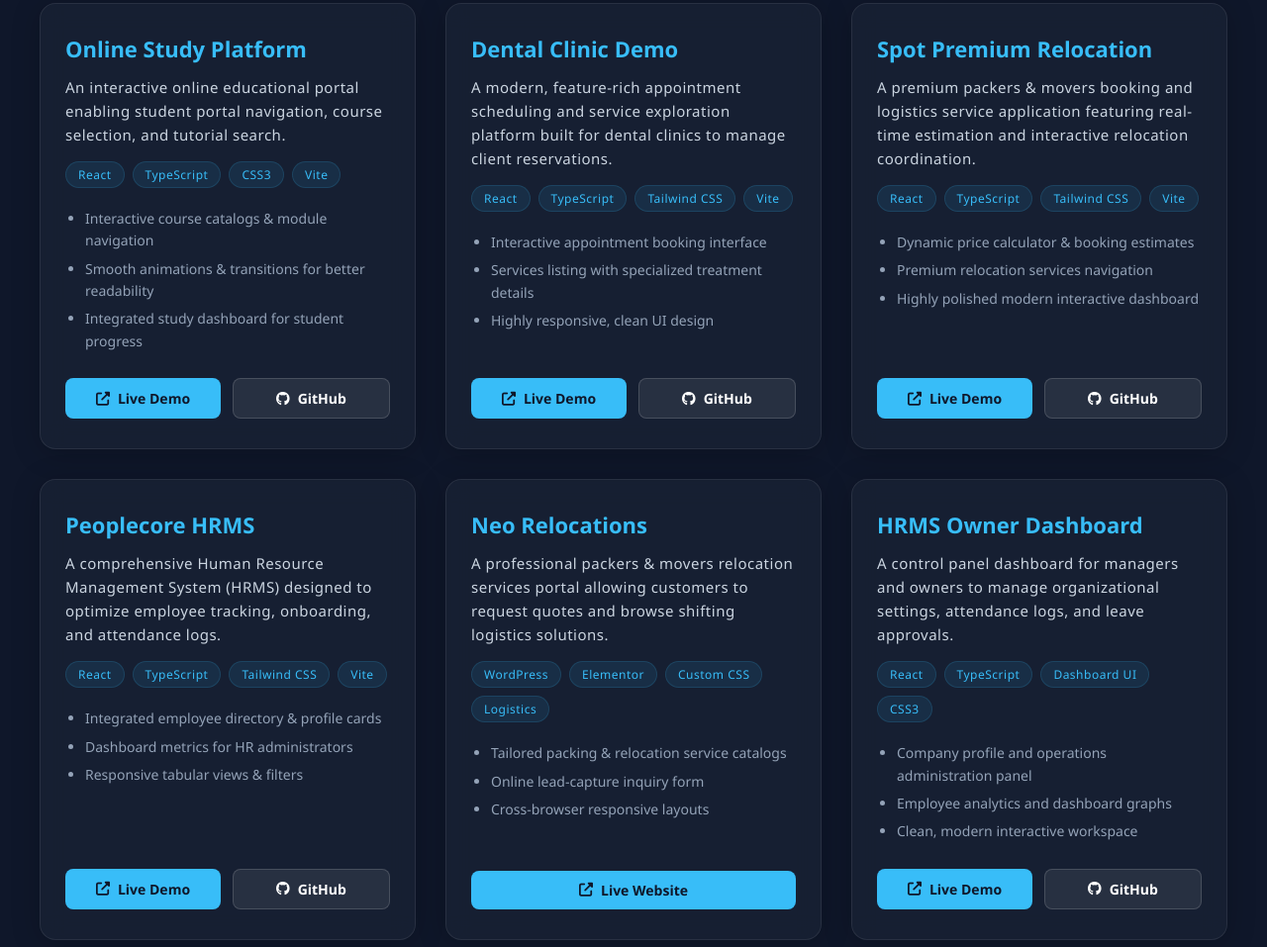
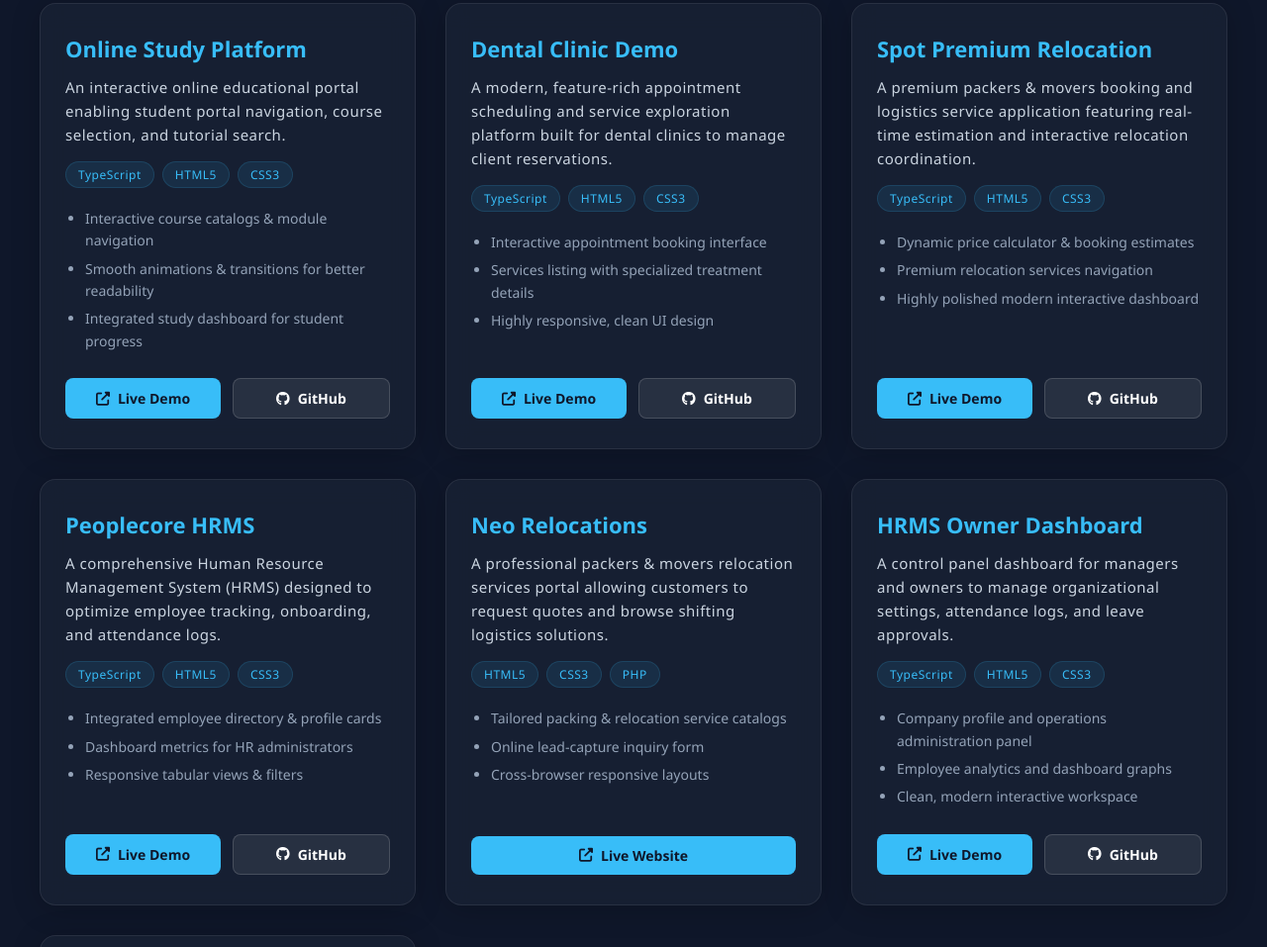
Before and after one commit to Amanverma23-collab/aman-portfolio, a plain HTML site: page index.html in a window 1280 px wide. Shown: the part 2710-3667 px from the top of the page at 99% size. Drawn offline with nearby package versions, Linux system fonts and the light colour scheme.

Commit message:
Update project tags to represent actual coding languages used

```diff
--- a/index.html
+++ b/index.html
@@ -243,10 +243,9 @@
                     An interactive online educational portal enabling student portal navigation, course selection, and tutorial search.
                 </p>
                 <div class="project-tags">
-                    <span class="tag">React</span>
                     <span class="tag">TypeScript</span>
+                    <span class="tag">HTML5</span>
                     <span class="tag">CSS3</span>
-                    <span class="tag">Vite</span>
                 </div>
                 <ul>
                     <li>Interactive course catalogs & module navigation</li>
@@ -270,10 +269,9 @@
                     A modern, feature-rich appointment scheduling and service exploration platform built for dental clinics to manage client reservations.
                 </p>
                 <div class="project-tags">
-                    <span class="tag">React</span>
                     <span class="tag">TypeScript</span>
-                    <span class="tag">Tailwind CSS</span>
-                    <span class="tag">Vite</span>
+                    <span class="tag">HTML5</span>
+                    <span class="tag">CSS3</span>
                 </div>
                 <ul>
                     <li>Interactive appointment booking interface</li>
@@ -297,10 +295,9 @@
                     A premium packers & movers booking and logistics service application featuring real-time estimation and interactive relocation coordination.
                 </p>
                 <div class="project-tags">
-                    <span class="tag">React</span>
                     <span class="tag">TypeScript</span>
-                    <span class="tag">Tailwind CSS</span>
-                    <span class="tag">Vite</span>
+                    <span class="tag">HTML5</span>
+                    <span class="tag">CSS3</span>
                 </div>
                 <ul>
                     <li>Dynamic price calculator & booking estimates</li>
@@ -324,10 +321,9 @@
                     A comprehensive Human Resource Management System (HRMS) designed to optimize employee tracking, onboarding, and attendance logs.
                 </p>
                 <div class="project-tags">
-                    <span class="tag">React</span>
                     <span class="tag">TypeScript</span>
-                    <span class="tag">Tailwind CSS</span>
-                    <span class="tag">Vite</span>
+                    <span class="tag">HTML5</span>
+                    <span class="tag">CSS3</span>
                 </div>
                 <ul>
                     <li>Integrated employee directory & profile cards</li>
@@ -351,10 +347,9 @@
                     A professional packers & movers relocation services portal allowing customers to request quotes and browse shifting logistics solutions.
                 </p>
                 <div class="project-tags">
-                    <span class="tag">WordPress</span>
-                    <span class="tag">Elementor</span>
-                    <span class="tag">Custom CSS</span>
-                    <span class="tag">Logistics</span>
+                    <span class="tag">HTML5</span>
+                    <span class="tag">CSS3</span>
+                    <span class="tag">PHP</span>
                 </div>
                 <ul>
                     <li>Tailored packing & relocation service catalogs</li>
@@ -375,9 +370,8 @@
                     A control panel dashboard for managers and owners to manage organizational settings, attendance logs, and leave approvals.
                 </p>
                 <div class="project-tags">
-                    <span class="tag">React</span>
                     <span class="tag">TypeScript</span>
-                    <span class="tag">Dashboard UI</span>
+                    <span class="tag">HTML5</span>
                     <span class="tag">CSS3</span>
                 </div>
                 <ul>
@@ -402,9 +396,8 @@
                     A responsive corporate website for financial consultants to showcase loans, insurance products, and banking partnerships.
                 </p>
                 <div class="project-tags">
-                    <span class="tag">React</span>
-                    <span class="tag">Bootstrap</span>
                     <span class="tag">JavaScript</span>
+                    <span class="tag">HTML5</span>
                     <span class="tag">CSS3</span>
                 </div>
                 <ul>
```
